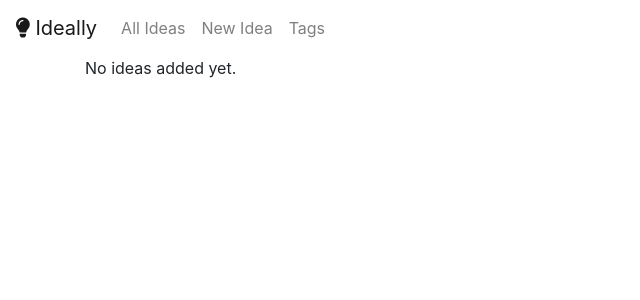
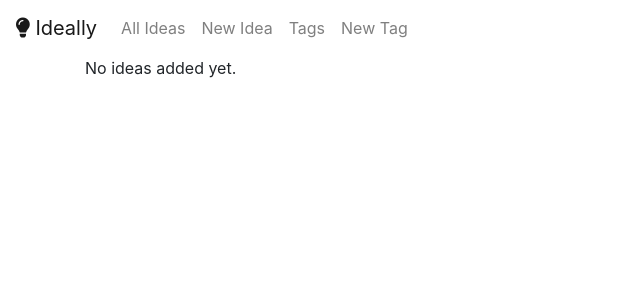
Before and after one commit to stefanbschneider/ideally, a Django app: page / in a window 1280 px wide. Shown: the top 300 px of the page, without its empty margins (0-640 px from the left). Run offline with Django 3.2, Linux system fonts and the light colour scheme; data that the repository does not hold is empty; some libraries are stand-ins or nearby versions.

Commit message:
new tag menu entry

```diff
--- a/ideally/app/templates/app/base.html
+++ b/ideally/app/templates/app/base.html
@@ -36,6 +36,9 @@
                 <li class="nav-item">
                     <a class="nav-link" href="{% url 'app:tag-index' %}">Tags</a>
                 </li>
+                <li class="nav-item">
+                    <a class="nav-link" href="{% url 'app:tag-add' %}">New Tag</a>
+                </li>
             </ul>
         </div>
     </nav>
--- a/ideally/app/views.py
+++ b/ideally/app/views.py
@@ -66,10 +66,10 @@ class TagUpdate(UpdateView):
     model = Tag
     fields = ['name', 'description', 'color']
 
-    def get_form(self, form_class=None):
-        form = super().get_form(form_class)
-        form.fields['name'].widget = TextInput(attrs={})
-        return form
+    # def get_form(self, form_class=None):
+    #     form = super().get_form(form_class)
+    #     form.fields['name'].widget = TextInput(attrs={})
+    #     return form
 
 
 class TagDelete(DeleteView):
```
